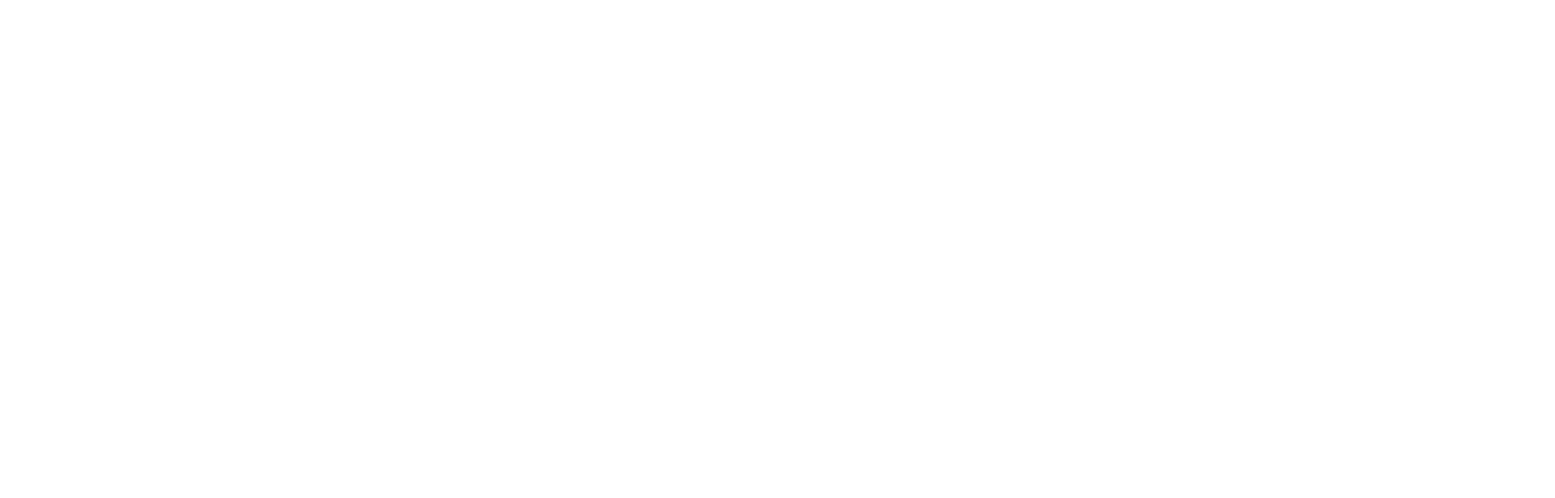
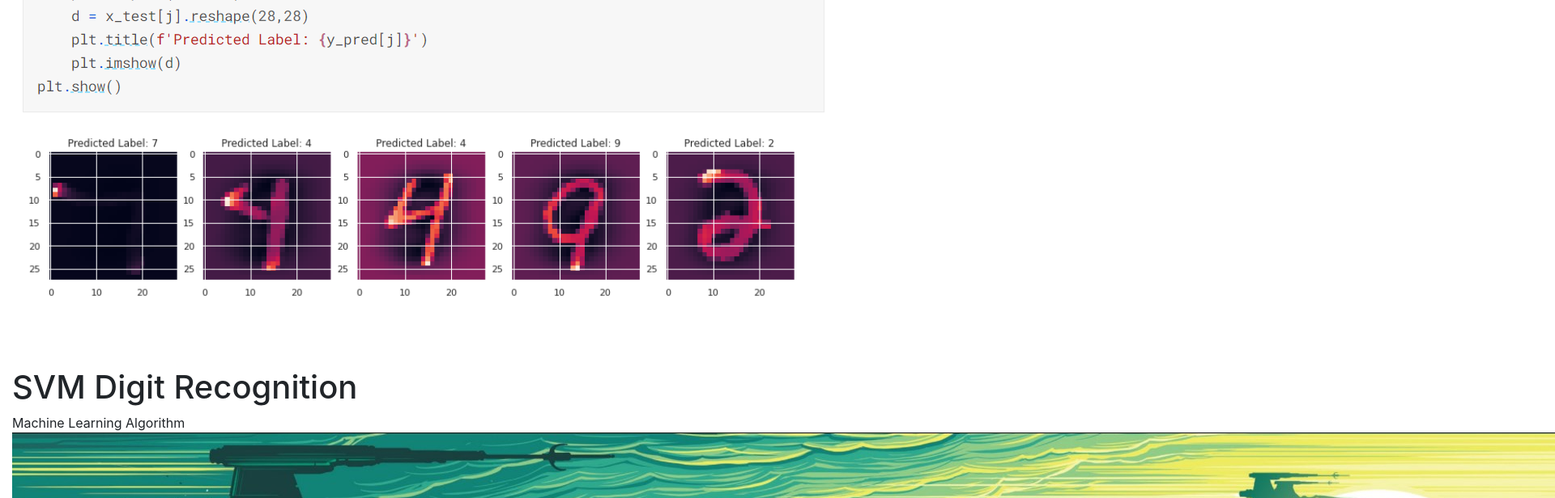
Before and after one commit to Bhaskar-maity/Portfolio, a React (Create React App) app: page / in a window 1280 px wide. Shown: the part 1740-2356 px from the top of the page at 81% size, 1920 px wide, since content can reach past the window. Before the commit the page ends 1566 px from the top, so only its background shows below. Built offline with nearby package versions, Linux system fonts and the light colour scheme.

Commit message:
2 project add

```diff
--- a/src/App.css
+++ b/src/App.css
@@ -35,3 +35,5 @@
   color: #fff;
   background-color: #5eba7d;
 }
+
+/*  Projects */
--- a/src/components/projects.js
+++ b/src/components/projects.js
@@ -5,13 +5,14 @@
     render() {
         return (
 
-        <div className='project col-md-6'>
-        <a href={this.props.url}>
-            <img src={this.props.imageSrc} alt={this.props.title}></img>
-            </a>
-            <h1>{this.props.title}</h1>
-            <span>{this.props.service}</span>
-        </div> )
+            <div className=' project '>
+            <a href={this.props.url}>
+                <img src={this.props.imageSrc} alt={this.props.title}></img>
+                </a>
+                <h1>{this.props.title}</h1>
+                <span>{this.props.service}</span>
+            </div>
+        )
 
     }
 }
--- a/src/components/work.js
+++ b/src/components/work.js
@@ -9,7 +9,9 @@
         <div>
             <h1 className='heading'> </h1>
             <h1>Work.</h1>
-        <div className='work-content'>
+            <div className='container-fluid'>
+                <div className='row'>
+                    <div className='work-content col-md-6'>
                             {data.projects.map((project)=>(
                                 <Project key={project.id}
                                         title = {project.title}
@@ -19,6 +21,8 @@
                                 ></Project>
                             ))}
                     </div>
+                </div>
+            </div>
         </div>  );
     }
 }
--- a/src/mydata.js
+++ b/src/mydata.js
@@ -1,3 +1,5 @@
+import svm from './images/SVMdigit.png';
+import weather from './images/Weather.jpg';
 export default
     {
 
@@ -18,6 +20,23 @@
        ShowAboutImage:true,//true or false
        //  Projects
        projects:[
+           {
+            id: 1,
+            title:'SVM Digit Recognition',
+            service:'Machine Learning Algorithm',
+
+            imageSrc: svm,
+
+            url:'https://github.com/Bhaskar-maity/SVM-Digit-recognition'
+            },
+            {
+                id: 2,
+                title: 'Weather App',
+                service: 'Website Development',
+                imageSrc: weather,
+                url: 'https://bhaskar-maity.github.io/Javascript-weather-app/'
+            },
+
 
 
         ],
```
Also changed, not shown: src/images/SVMdigit.png (renamed from src/images/chrome_tXWd4H5Zn4.png). Lines whose indentation alone changed are shown as unchanged.
